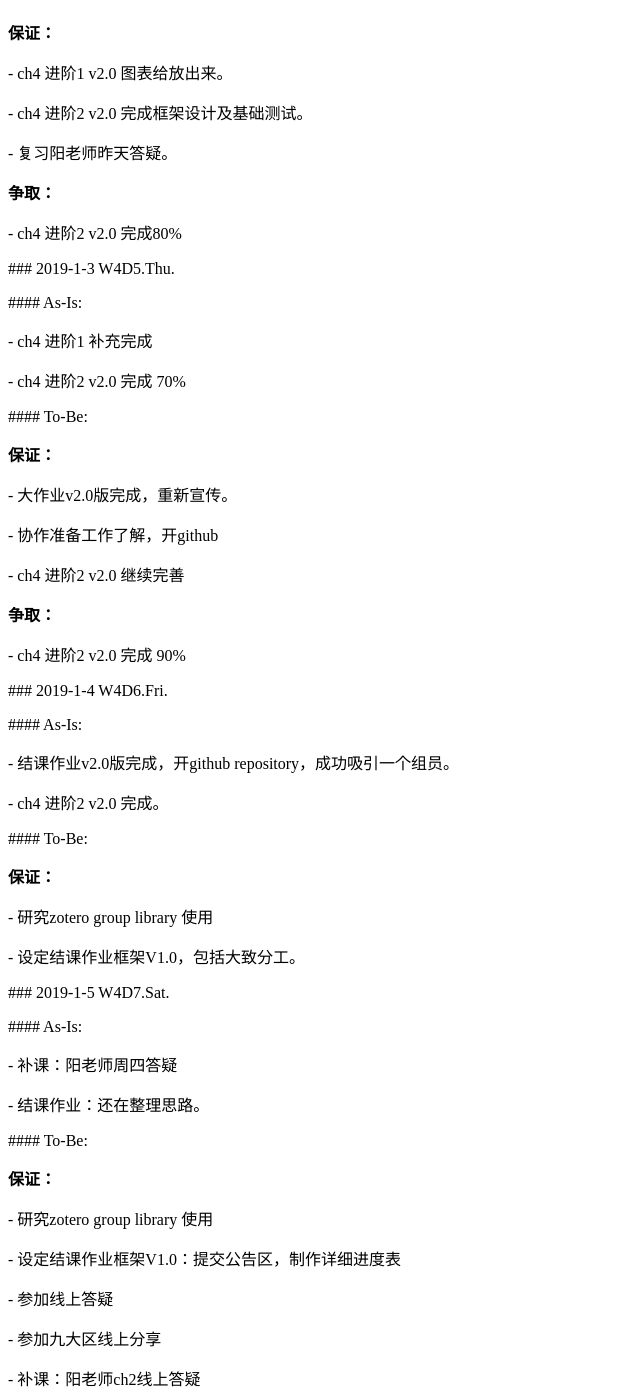
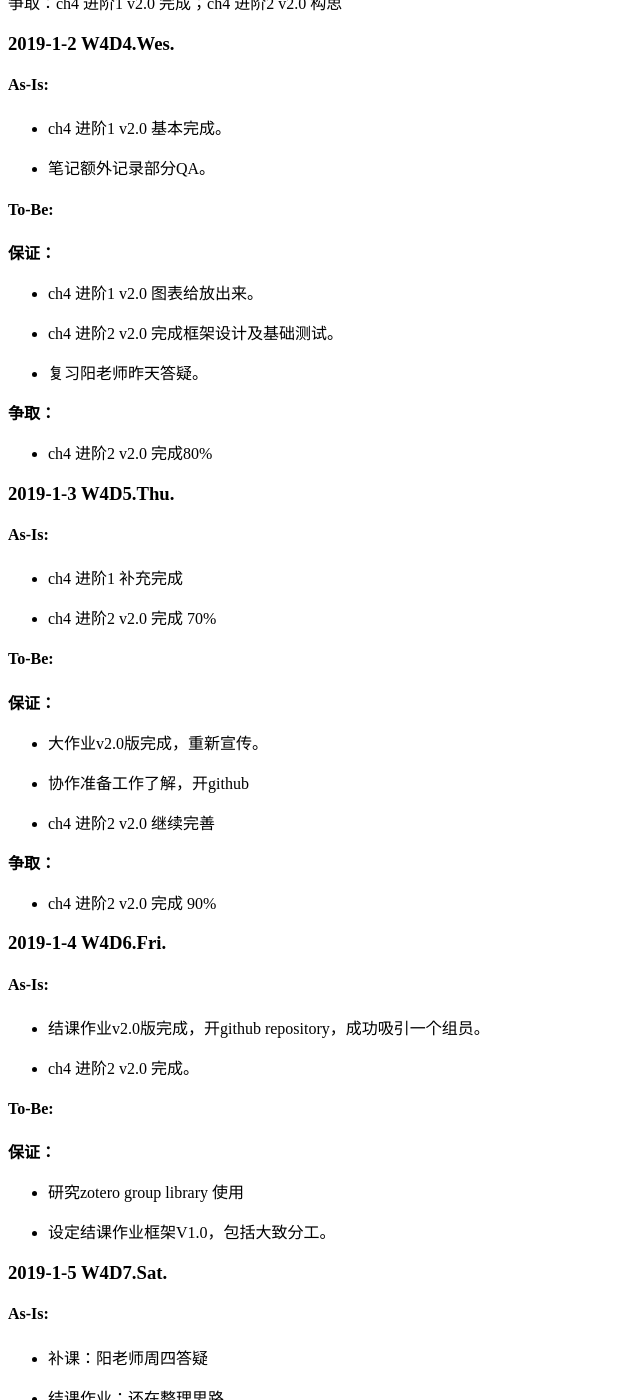
Before and after one commit to kiaorahao/hao.github.io, a Jekyll site: the page built from _posts/2019-01-31-CH4_notes.md, in a window 1280 px wide and 1400 px high, scrolled down 4928 px. Shown: the whole window, without its empty margins (0-640 px from the left). Built offline with Jekyll 4.4.1, drawn with Linux system fonts in a browser that asks for light colours; comment, search, counter and statistics services are not loaded; some of the changed text lies outside the part shown.

Commit message:
Update 2019-01-31-CH4_notes.md

```diff
--- a/_posts/2019-01-31-CH4_notes.md
+++ b/_posts/2019-01-31-CH4_notes.md
@@ -29,73 +24,61 @@ V4.0-2018123\*：教练团答疑后4稿。
 
 ## 问题：
 
-###必答：
+### 必答：
 
-####1. 对本周课程有什么期待？
+#### 1. 对本周课程有什么期待？
 
 对于自己过往以及后续职业转型有较好的全局认识。
 
-####2. 你是否运用过课程知识点解决生活或工作遇到的问题呢？如果有，请举例说明
+#### 2. 你是否运用过课程知识点解决生活或工作遇到的问题呢？如果有，请举例说明
 
-*
 
-\>不断刻意练习，知识会快速内隐哦
+>不断刻意练习，知识会快速内隐哦
 
 除了写作业，还没来得及运用，但是本周作业及最终大作业都是和自己实际需求相关。
 
 
 
-\#### 3. 学完本章课程后，你最有成就感的是什么呢？
+#### 3. 学完本章课程后，你最有成就感的是什么呢？
 
-\>在学习过程中的任何突破、改变坚持，哪怕只是工具的熟悉和使用、检索习惯的改变都是值得记录下来的成就哦，请写下来吧~
+>在学习过程中的任何突破、改变坚持，哪怕只是工具的熟悉和使用、检索习惯的改变都是值得记录下来的成就哦，请写下来吧~
 
 
 
-\#### 4. 请用三句话下周学习打算如何改进？
+#### 4. 请用三句话下周学习打算如何改进？
 
 
 
-\>
+>模板示例：
 
-模板示例：
+- 本周的不足是....
+
+- 下一周，我打算这样改进....
+
+
+#### 5. 对教练团/导师有什么建议？
 
 
 
-\- 本周的不足是....
+#### 6. 你对课程还有哪些疑问、意见或建议呢？欢迎告诉我们～
 
 
 
-\- 下一周，我打算这样改进....
+#### 7. 答疑时候准备提什么问题？
+
+- 基础作业
+
+- 20190106 reflection 化学进度咨询
 
 
 
+### 自问自答：
 
+- ####  ***Q:***   本周最受震撼的知识点，或者对于自己来说最反常识的地方在哪里？
 
+- ####  *Q:   为什么开智要反复强调“用作品说话”？*
 
-
-\#### 5. 对教练团/导师有什么建议？
-
-
-
-\#### 6. 你对课程还有哪些疑问、意见或建议呢？欢迎告诉我们～
-
-
-
-\#### 7. 答疑时候准备提什么问题？
-
-\- 基础作业
-
-\- 20190106 reflection 化学进度咨询
-
-
-
-\### 自问自答：
-
-\- ####  ***Q:***   本周最受震撼的知识点，或者对于自己来说最反常识的地方在哪里？
-
-\- ####  *Q:   为什么开智要反复强调“用作品说话”？*
-
-\- ***A:***
+- ***A:***
 
 写作业是一切一切的核心，只有以作业为导向才能整合、捶打自己原有知识、现在所学，才能把自己的作品展现给他人进行基本的交流，作业就是通行证和基本的交流语言。教练可以通过作业进行指导建议，自己写完作业才可以进行持续迭代，才可以学习其他同学作业，然后基于原有版本进行迭代提高。才能提出深刻问题，和同学、交流、阳老师进行深度互动。后续组队大作业依然是用自己作品作为最好的投名状。
 
@@ -105,15 +88,15 @@ V4.0-2018123\*：教练团答疑后4稿。
 
 
 
-\- ####  *Q:   如何在开智得到快速提升？*
+- ####  *Q:   如何在开智得到快速提升？*
 
-\- ***A:***  “听党的话，跟党走”  老阳、教练、优秀同学 重要的事情说三遍的，必须无脑的追随以致上升为信念，这是最快速提升的最佳方法。简单的信任集合天使与魔鬼于一身，即是蠢人“被人卖了还替人数钱”的可怜宿命，又是郭靖一样升级为无脑信仰成为侠之大者的“大道至简”的无上利器。
+- ***A:***  “听党的话，跟党走”  老阳、教练、优秀同学 重要的事情说三遍的，必须无脑的追随以致上升为信念，这是最快速提升的最佳方法。简单的信任集合天使与魔鬼于一身，即是蠢人“被人卖了还替人数钱”的可怜宿命，又是郭靖一样升级为无脑信仰成为侠之大者的“大道至简”的无上利器。
 
 
 
-\- ####  *Q:   如何体会参加开智这种线上课的意义而不是自己买其他视频看？*
+- ####  *Q:   如何体会参加开智这种线上课的意义而不是自己买其他视频看？*
 
-\- ***A:***
+- ***A:***
 
 利用原始大脑的“沉没成本”，花心疼的钱才会在乎。
 
@@ -127,9 +110,9 @@ V4.0-2018123\*：教练团答疑后4稿。
 
 
 
-\- ####  *Q:   开智信分课的特点是什么？*
+- ####  *Q:   开智信分课的特点是什么？*
 
-\- ***A:***
+- ***A:***
 
 大隐隐于市：以生活场景为主题，学术、商业、职业
 
@@ -137,37 +120,37 @@ V4.0-2018123\*：教练团答疑后4稿。
 
 碾压式高压：阳老亲自不定时高维打击，教练队长轮番轰炸，一休哥不停提示下一个目标的出现，优秀同侪冒着枪林弹雨拿下一个个高地后呼风唤雨、把酒言欢，自己永远负重前行开夜车。
 
-\- ####  *Q:   如何避免深海怪物“僵固型思维”，引导出“成长型思维”？*
+- ####  *Q:   如何避免深海怪物“僵固型思维”，引导出“成长型思维”？*
 
-\- ***A:***  分析自己这段时间内没有时间全情投入，是否还有底层的be good type，“我没交作业，只是因为我有必须要做的事，占用了我的时间”。
+- ***A:***  分析自己这段时间内没有时间全情投入，是否还有底层的be good type，“我没交作业，只是因为我有必须要做的事，占用了我的时间”。
 
 
 
-\- ####  *Q:   如果还能再来一次，如何上信分课？*
+- ####  *Q:   如果还能再来一次，如何上信分课？*
 
-\- ***A:***
+- ***A:***
 
-\1. WOOP分析，重点是要设想足够多的困难。
+1. WOOP分析，重点是要设想足够多的困难。
 
-\2. 以作业为导向驱动，基于此展开同侪学习、交流、提问。
+2. 以作业为导向驱动，基于此展开同侪学习、交流、提问。
 
-\3. 严格控制IM时间。
+3. 严格控制IM时间。
 
-\4. 加大提问频次与深度。
+4. 加大提问频次与深度。
 
 
 
-\- ####  *Q:   什么样的做作业的状态最好？*
+- ####  *Q:   什么样的做作业的状态最好？*
 
-\- ***A:***
+- ***A:***
 
 忘了是在为任何其他人写作业，而只是在和自己对话，写自己人生的答卷，人生恍若亦真亦幻。
 
-\- ####  *Q:   信分课结束之后的Todo list 是什么？*
+- ####  *Q:   信分课结束之后的Todo list 是什么？*
 
-\- ***A:***
+- ***A:***
 
-\1. 一次性要做的：
+1. 一次性要做的：
 
 复盘3期信分，补课：一个重点，学习优秀同学思路 @淡暖 @麦云飞 @beibei @康峰
 
@@ -175,33 +158,29 @@ V4.0-2018123\*：教练团答疑后4稿。
 
 作业迁移到github上
 
-\2. 固定频率要做的：
+2. 固定频率要做的：
 
 对自身定期测量复盘
 
-\3. 不定频率要做的：
+3. 不定频率要做的：
 
 对感兴趣主题运用信分做分析；
 
 
 
+- ####  *Q:  开智的强格是什么？*
 
+- ***A:***   形成良好的规范，即认识开智的强格。
 
+- 以作品说话
 
+- 高密度学习是常态
 
-\- ####  *Q:  开智的强格是什么？*
+- 唯有成长型心态才能解除焦虑
 
-\- ***A:***   形成良好的规范，即认识开智的强格。
+- 向他人学习：同侪学习了解人之差异，取长补短；阳老师只言片语醍醐灌顶；教练作为架起自己和阳老师之间认知的桥梁。
 
-\- 以作品说话
-
-\- 高密度学习是常态
-
-\- 唯有成长型心态才能解除焦虑
-
-\- 向他人学习：同侪学习了解人之差异，取长补短；阳老师只言片语醍醐灌顶；教练作为架起自己和阳老师之间认知的桥梁。
-
-\- 注意力吝啬鬼：
+- 注意力吝啬鬼：
 
 极度珍惜自己注意力，集中在 1.自修：刷卡包写作业，2. 同修：其他同学作业，讨论区学习，3. 点拨：阳老师、教练团分享、答疑。
 
@@ -209,9 +188,9 @@ V4.0-2018123\*：教练团答疑后4稿。
 
 
 
-\### 疑问：
+### 疑问：
 
-\- ####  *Q:  如果一个麦肯锡做行业研究战略咨询的研究员来上开智信分课，他能够学到什么？他自己可能为信分课提供什么新的角度？*
+- ####  *Q:  如果一个麦肯锡做行业研究战略咨询的研究员来上开智信分课，他能够学到什么？他自己可能为信分课提供什么新的角度？*
 
 
 
@@ -227,11 +206,11 @@ V4.0-2018123\*：教练团答疑后4稿。
 
 4、会学会如何用 2*2 框架内隐知识，并且扩大信息差异。
 
-\## 日事日毕，日清日高：
+## 日事日毕，日清日高：
 
-\### 2018-12-30 W4D1.Sun.
+### 2018-12-30 W4D1.Sun.
 
-\#### As-Is:
+#### As-Is:
 
 CH3回顾：
 
@@ -239,25 +218,25 @@ CH3回顾：
 
 进阶2 v2.0 没时间完成
 
-\#### To-Be:
+#### To-Be:
 
-\1. ch4-基础v1.0 完成，review做一遍题，快速浏览卡包。
+1. ch4-基础v1.0 完成，review做一遍题，快速浏览卡包。
 
-\2. ch4 笔记卡v1.0
+2. ch4 笔记卡v1.0
 
-\3. ch3 进阶2 v2.0 了解战略指数
+3. ch3 进阶2 v2.0 了解战略指数
 
 
 
-\### 2018-12-31 W4D2.Mon.
+### 2018-12-31 W4D2.Mon.
 
-\#### As-Is:
+#### As-Is:
 
 完成 ch4-基础v1.0 完成，卡包刷一半。
 
 完成 ch4 进阶1 v1.0.
 
-\#### To-Be:
+#### To-Be:
 
 保证：刷完卡包，完成 ch4-基础v2.0
 
@@ -265,15 +244,15 @@ CH3回顾：
 
 
 
-\### 2019-1-1 W4D3.Tue.
+### 2019-1-1 W4D3.Tue.
 
-\#### As-Is:
+#### As-Is:
 
 刷完卡包（视频没全部看完），完成 ch4-基础v2.0
 
 完成 ch4 进阶1 v2.0 构思。
 
-\#### To-Be:
+#### To-Be:
 
 保证：ch4 进阶1 v2.0 完成 80%
 
@@ -281,114 +260,114 @@ CH3回顾：
 
 
 
-\### 2019-1-2 W4D4.Wes.
+### 2019-1-2 W4D4.Wes.
 
-\#### As-Is:
+#### As-Is:
 
-\- ch4 进阶1 v2.0 基本完成。
+- ch4 进阶1 v2.0 基本完成。
 
-\- 笔记额外记录部分QA。
+- 笔记额外记录部分QA。
 
-\#### To-Be:
+#### To-Be:
 
 **保证：**
 
-\- ch4 进阶1 v2.0  图表给放出来。
+- ch4 进阶1 v2.0  图表给放出来。
 
-\- ch4 进阶2 v2.0 完成框架设计及基础测试。
+- ch4 进阶2 v2.0 完成框架设计及基础测试。
 
-\- 复习阳老师昨天答疑。
+- 复习阳老师昨天答疑。
 
 
 
 **争取：**
 
-\- ch4 进阶2 v2.0 完成80%
+- ch4 进阶2 v2.0 完成80%
 
 
 
 
 
-\### 2019-1-3  W4D5.Thu.
+### 2019-1-3  W4D5.Thu.
 
-\#### As-Is:
+#### As-Is:
 
-\- ch4 进阶1 补充完成
+- ch4 进阶1 补充完成
 
-\- ch4 进阶2 v2.0 完成 70%
+- ch4 进阶2 v2.0 完成 70%
 
-\#### To-Be:
+#### To-Be:
 
 **保证：**
 
-\- 大作业v2.0版完成，重新宣传。
+- 大作业v2.0版完成，重新宣传。
 
-\- 协作准备工作了解，开github
+- 协作准备工作了解，开github
 
-\- ch4 进阶2 v2.0 继续完善
+- ch4 进阶2 v2.0 继续完善
 
 
 
 **争取：**
 
-\- ch4 进阶2 v2.0 完成 90%
+- ch4 进阶2 v2.0 完成 90%
 
 
 
-\### 2019-1-4  W4D6.Fri.
+### 2019-1-4  W4D6.Fri.
 
-\#### As-Is:
+#### As-Is:
 
-\- 结课作业v2.0版完成，开github repository，成功吸引一个组员。
+- 结课作业v2.0版完成，开github repository，成功吸引一个组员。
 
-\- ch4 进阶2 v2.0 完成。
+- ch4 进阶2 v2.0 完成。
 
 
 
-\#### To-Be:
+#### To-Be:
 
 **保证：**
 
-\- 研究zotero group library 使用
+- 研究zotero group library 使用
 
-\- 设定结课作业框架V1.0，包括大致分工。
+- 设定结课作业框架V1.0，包括大致分工。
 
 
 
 
 
-\### 2019-1-5  W4D7.Sat.
+### 2019-1-5  W4D7.Sat.
 
-\#### As-Is:
+#### As-Is:
 
-\- 补课：阳老师周四答疑
+- 补课：阳老师周四答疑
 
-\- 结课作业：还在整理思路。
+- 结课作业：还在整理思路。
 
 
 
-\#### To-Be:
+#### To-Be:
 
 **保证：**
 
-\- 研究zotero group library 使用
+- 研究zotero group library 使用
 
-\- 设定结课作业框架V1.0：提交公告区，制作详细进度表
+- 设定结课作业框架V1.0：提交公告区，制作详细进度表
 
-\- 参加线上答疑
+- 参加线上答疑
 
-\- 参加九大区线上分享
+- 参加九大区线上分享
 
-\- 补课：阳老师ch2线上答疑
+- 补课：阳老师ch2线上答疑
 
 
 
 **争取：**
 
-\- 写本周review和feedback
+- 写本周review和feedback
 
 
 
-\## 感悟：
+## 感悟：
 
-\## 后续Action：
+## 后续Action：
```
Also changed, not shown: other parts of _posts/2019-01-31-CH4_notes.md (+2 -7 lines).
